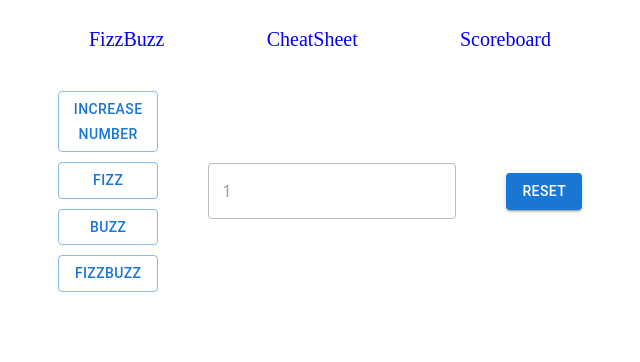
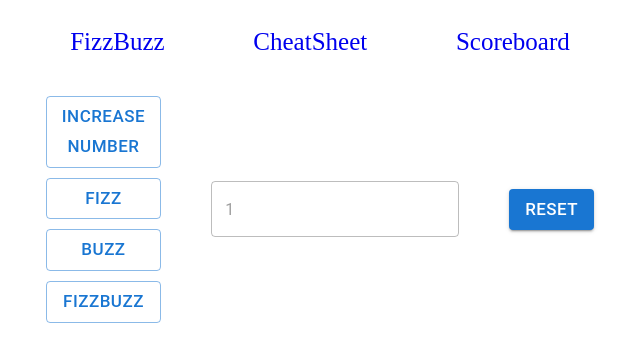
Before and after one commit to math121/react-fizzbuzz, a React (Vite) app: page / in a window 1280 px wide. Shown: the top 362 px of the page, without its empty margins (320-960 px from the left). Built offline with nearby package versions, Linux system fonts and the light colour scheme.

Commit message:
add styling, make font size bigger

```diff
--- a/src/components/Cheatsheet.tsx
+++ b/src/components/Cheatsheet.tsx
@@ -30,21 +30,24 @@ export const Cheatsheet = () => {
       <h1>Cheatsheet</h1>
 
       <form onSubmit={(e) => submit(e)}>
-        <label>Generate number up to: </label>
+        <label className="data-list">Generate number up to: </label>
         <input type="text" />
       </form>
 
       {!isLoading &&
         data.length != 0 &&
         data.map((value: number | string, index: number) => (
-          <p key={index}>{`Number: ${index + 1} | Value: ${value}`}</p>
+          <p
+            className="data-list"
+            key={index}
+          >{`Number: ${index + 1} | Value: ${value}`}</p>
         ))}
 
       {!isLoading && data.length == 0 && (
-        <p>Please give a number greater than 0</p>
+        <p className="data-list">Please give a number greater than 0</p>
       )}
 
-      {isLoading && <p>Page is loading....</p>}
+      {isLoading && <p className="data-list">Page is loading....</p>}
     </>
   );
 };
--- a/src/components/FizzBuzzBox.tsx
+++ b/src/components/FizzBuzzBox.tsx
@@ -37,6 +37,7 @@ function FizzBuzzBox() {
       <div className="container">
         <Box className="button-box">
           <Button
+            style={{ fontSize: 17 }}
             disabled={message != null}
             variant="outlined"
             onClick={incrementNumber}
@@ -44,6 +45,7 @@ function FizzBuzzBox() {
             Increase number
           </Button>
           <Button
+            style={{ fontSize: 17 }}
             disabled={message != null}
             variant="outlined"
             onClick={fizzCheck}
@@ -51,6 +53,7 @@ function FizzBuzzBox() {
             Fizz
           </Button>
           <Button
+            style={{ fontSize: 17 }}
             disabled={message != null}
             variant="outlined"
             onClick={buzzCheck}
@@ -58,6 +61,7 @@ function FizzBuzzBox() {
             Buzz
           </Button>
           <Button
+            style={{ fontSize: 17 }}
             disabled={message != null}
             variant="outlined"
             onClick={fizzBuzzCheck}
@@ -67,8 +71,7 @@ function FizzBuzzBox() {
         </Box>
 
         <TextField disabled value={text != "" ? text : number}></TextField>
-
-        <Button variant="contained" onClick={reset}>
+        <Button style={{ fontSize: 17 }} variant="contained" onClick={reset}>
           Reset
         </Button>
       </div>
--- a/src/components/Scoreboard.tsx
+++ b/src/components/Scoreboard.tsx
@@ -30,10 +30,13 @@ export const Scoreboard = () => {
       <h1>Scoreboard</h1>
       {scores &&
         scores.map((value, index) => (
-          <p key={index}>{`Time: ${value.time} | Score: ${value.score}`}</p>
+          <p
+            className="data-list"
+            key={index}
+          >{`Time: ${value.time} | Score: ${value.score}`}</p>
         ))}
 
-      {scores.length == 0 && <p>No scores to show</p>}
+      {scores.length == 0 && <p className="data-list">No scores to show</p>}
     </>
   );
 };
--- a/src/index.css
+++ b/src/index.css
@@ -27,7 +27,7 @@ body {
 }
 
 .links {
-  font-size: 20px;
+  font-size: 25px;
   text-decoration: none;
   padding: 20px;
 }
@@ -36,3 +36,7 @@ body {
   background-color: rgb(104, 104, 255);
   color: white;
 }
+
+.data-list {
+  font-size: 20px;
+}
```
